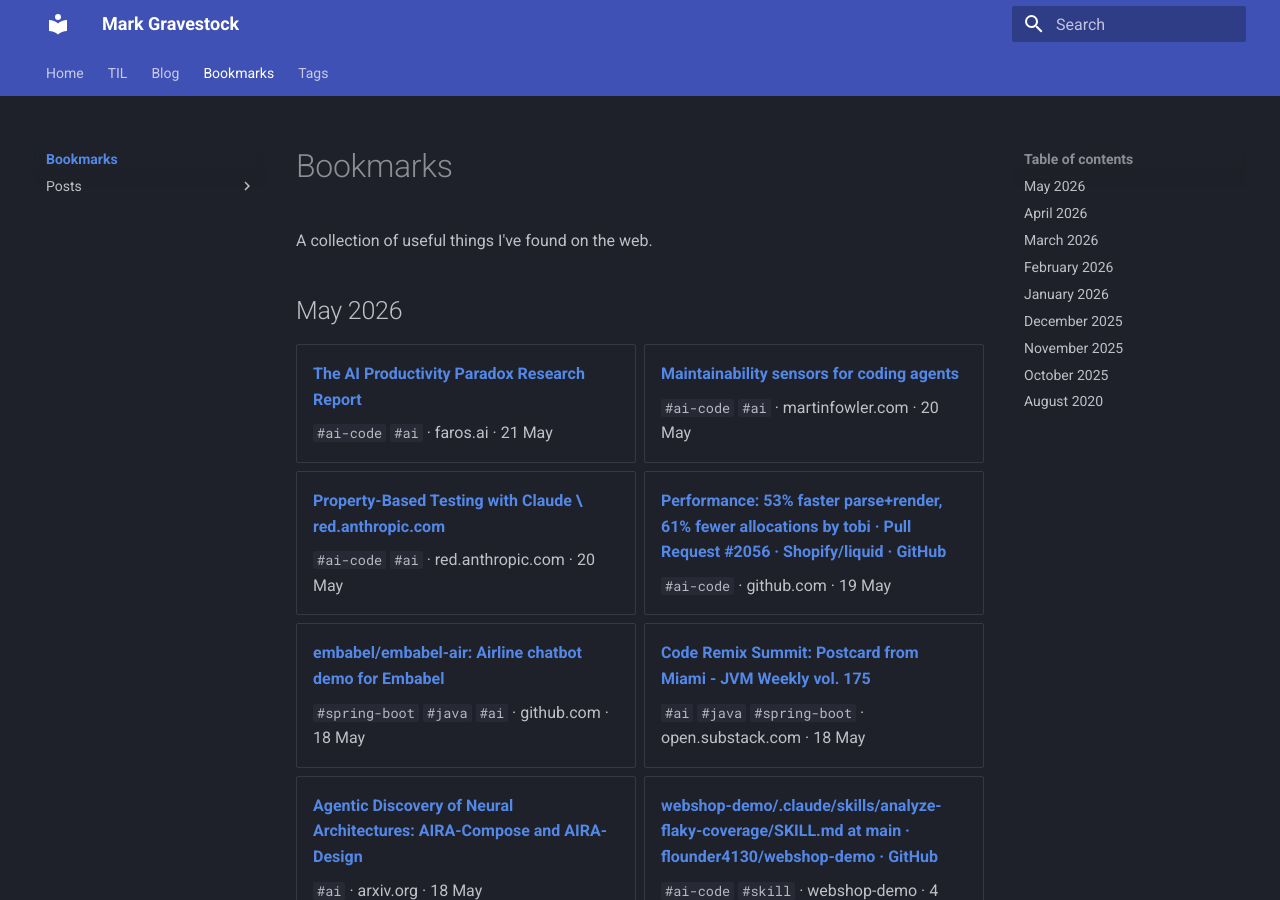
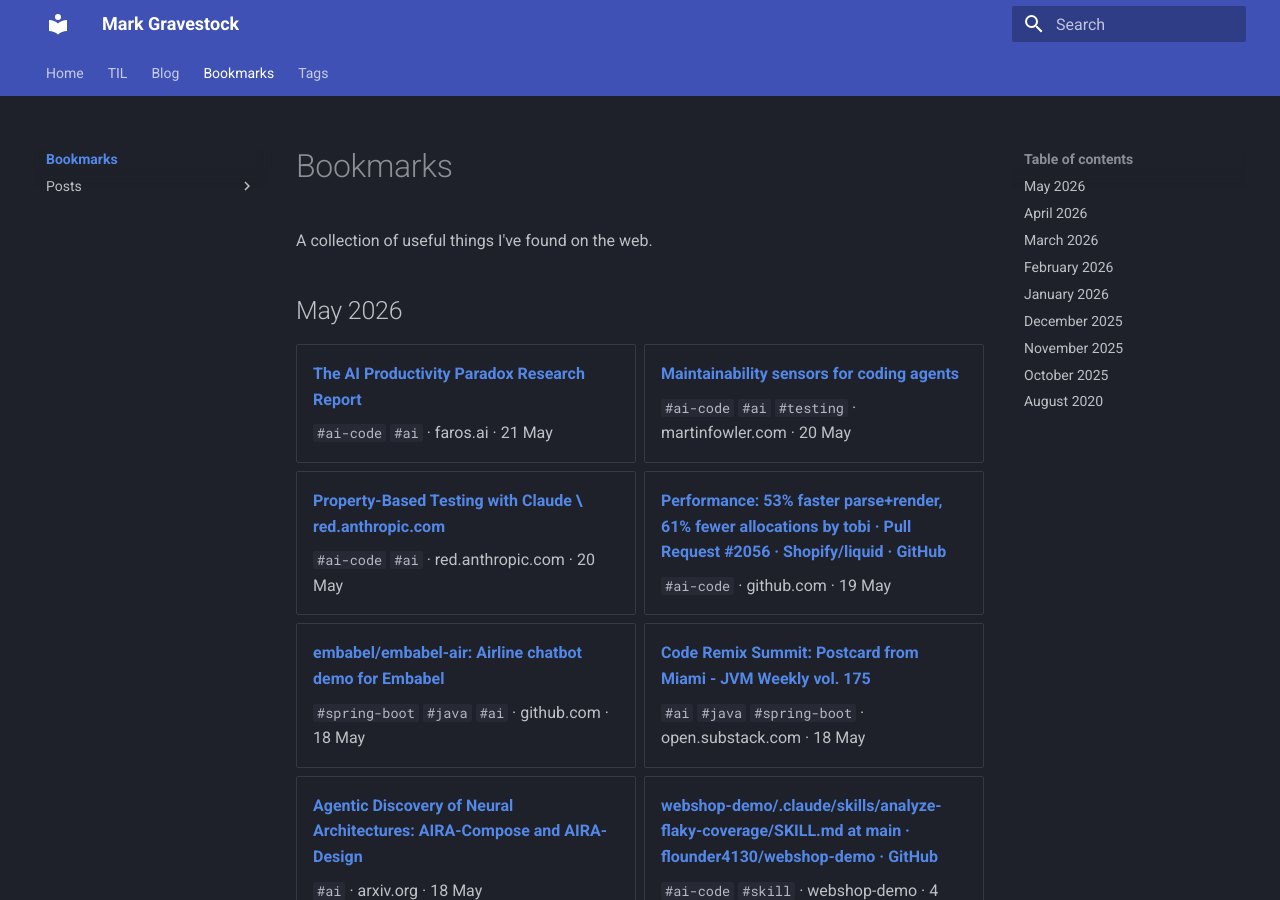
Before and after one commit to MarkGravestock/personal-site, an MkDocs documentation site: the page built from docs/bookmarks/index.md, in a window 1280 px wide and 900 px high. Built offline with MkDocs 1.6.1 and Material for MkDocs 9.7.7, drawn with Linux system fonts in a browser that asks for light colours.

Commit message:
chore: update bookmarks 2026-05-28

```diff
--- a/docs/bookmarks/index.md
+++ b/docs/bookmarks/index.md
@@ -15,7 +15,7 @@ A collection of useful things I've found on the web.
 
 - **[Maintainability sensors for coding agents](posts/2026-05-20-maintainability-sensors-for-coding-agents.md)**
 
-    `#ai-code` `#ai` · martinfowler.com · 20 May
+    `#ai-code` `#ai` `#testing` · martinfowler.com · 20 May
 
 - **[Property-Based Testing with Claude \ red.anthropic.com](posts/2026-05-20-property-based-testing-with-claude-red-anthropic-c.md)**
 
```
Also changed, not shown: docs/bookmarks/posts/2026-05-20-maintainability-sensors-for-coding-agents.md (+1 -0 lines).
